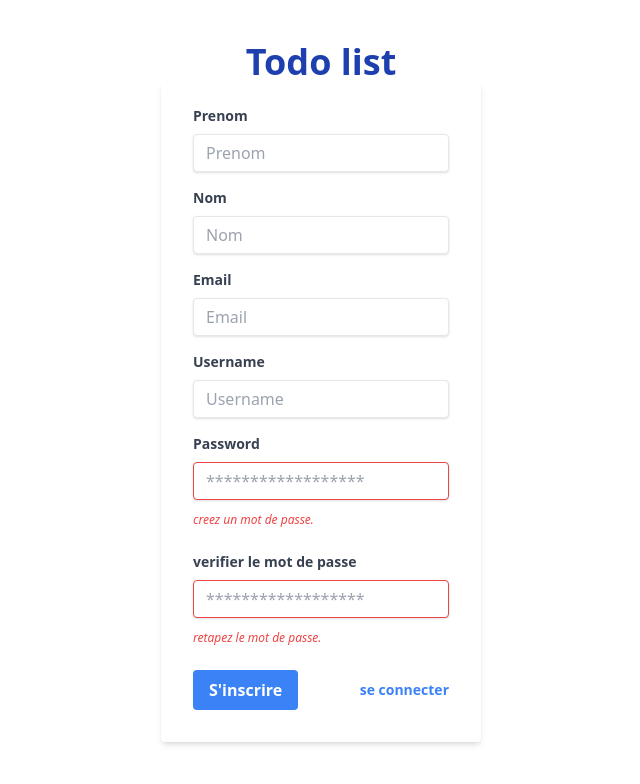
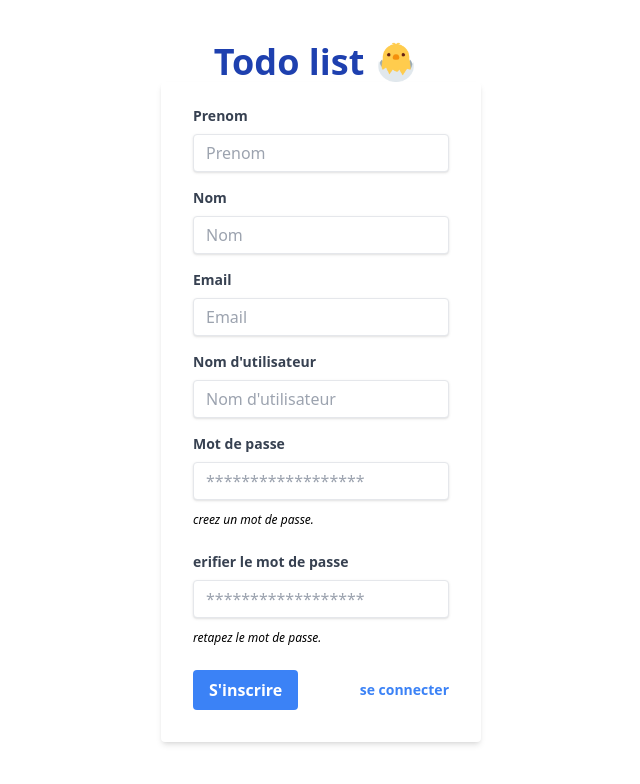
Before and after one commit to ananijoel/Todo-list, a plain HTML site: page pages/signup.html in a window 1280 px wide. Shown: the whole page, without its empty margins (319-959 px from the left). Drawn offline with nearby package versions, Linux system fonts and the light colour scheme.

Commit message:
gestion de uelues bugs d'affichage et ajout du logo

```diff
--- a/functions/signup.js
+++ b/functions/signup.js
@@ -21,7 +21,7 @@ signup.addEventListener("click", async (e) => {
           .then(response => response.json())
           .then(response => {
               console.log(response)
-              window.location.href = "login.html"
+              //window.location.href = "login.html"
             }
           )
           .catch(err => console.error(err));
--- a/pages/signup.html
+++ b/pages/signup.html
@@ -12,7 +12,10 @@
 </head>
 <body>
     <div class="w-screen h-screen flex justify-center items-center flex-col" >
-      <h1 class="text-4xl text-blue-800 font-bold">Todo list  </h1>
+      <h1 class=" flex flex-row items-center justify-center text-4xl text-blue-800 font-bold">
+        Todo list
+        <img class=" mx-3 h-10 w-10" src="../src/android-chrome-512x512.png" alt="">
+      </h1>
         <div class="w-full max-w-xs">
             <form class="bg-white shadow-md rounded px-8 pt-6 pb-8 mb-4">
                 <div class="mb-4">
@@ -38,24 +41,24 @@
 
               <div class="mb-4">
                 <label class="block text-gray-700 text-sm font-bold mb-2" for="username">
-                  Username
+                  Nom d'utilisateur
                 </label>
-                <input class="shadow appearance-none border rounded w-full py-2 px-3 text-gray-700 leading-tight focus:outline-none focus:shadow-outline" id="username" type="text" placeholder="Username">
+                <input class="shadow appearance-none border rounded w-full py-2 px-3 text-gray-700 leading-tight focus:outline-none focus:shadow-outline" id="username" type="text" placeholder="Nom d'utilisateur">
               </div>
               <div class="mb-6">
                 <label class="block text-gray-700 text-sm font-bold mb-2" for="password">
-                  Password
+                  Mot de passe
                 </label>
-                <input class="shadow appearance-none border border-red-500 rounded w-full py-2 px-3 text-gray-700 mb-3 leading-tight focus:outline-none focus:shadow-outline" id="password" type="password" placeholder="******************">
-                <p class="text-red-500 text-xs italic">creez un mot de passe.</p>
+                <input class="shadow appearance-none border  rounded w-full py-2 px-3 text-gray-700 mb-3 leading-tight focus:outline-none focus:shadow-outline" id="password" type="password" placeholder="******************">
+                <p class="text-xs italic">creez un mot de passe.</p>
               </div>
 
               <div class="mb-6">
                 <label class="block text-gray-700 text-sm font-bold mb-2" for="passwordverify">
-                  verifier le mot de passe
+                  erifier le mot de passe
                 </label>
-                <input class="shadow appearance-none border border-red-500 rounded w-full py-2 px-3 text-gray-700 mb-3 leading-tight focus:outline-none focus:shadow-outline" id="passwordverify" type="password" placeholder="******************">
-                <p class="text-red-500 text-xs italic"> retapez le mot de passe.</p>
+                <input class="shadow appearance-none border  rounded w-full py-2 px-3 text-gray-700 mb-3 leading-tight focus:outline-none focus:shadow-outline" id="passwordverify" type="password" placeholder="******************">
+                <p class=" text-xs italic"> retapez le mot de passe.</p>
               </div>
               <div class="flex items-center justify-between">
                 <button class="bg-blue-500 hover:bg-blue-700 text-white font-bold py-2 px-4 rounded focus:outline-none focus:shadow-outline" type="button" id="signup">
```
Also changed, not shown: index.html (+5 -2 lines), pages/login.html (+9 -6 lines), src/android-chrome-512x512.png (added).
